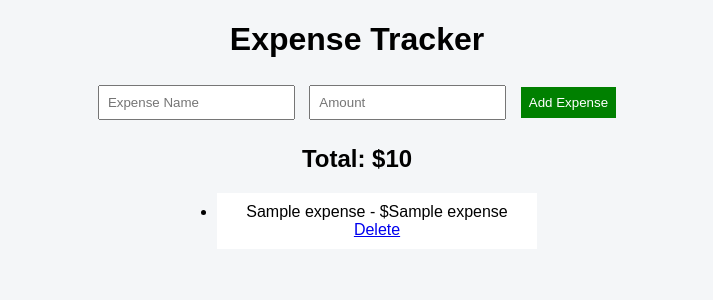
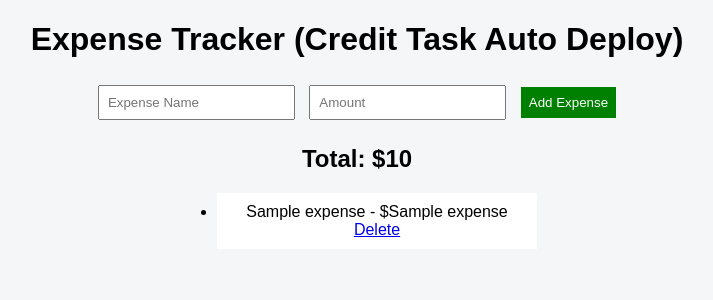
Before and after one commit to joleennnnnyu/expense-tracker-app, a Flask app: template templates/index.html in a window 1280 px wide. Shown: the top 300 px of the page, without its empty margins (283-996 px from the left). Run offline with Flask 3, Linux system fonts and the light colour scheme; the template is opened without the code that fills it: most values are stand-ins (such as "Sample title", 1, 10 or a date in 2020); some libraries are stand-ins or nearby versions.

Commit message:
Auto deploy credit task

```diff
--- a/templates/index.html
+++ b/templates/index.html
@@ -1,12 +1,12 @@
 <!DOCTYPE html>
 <html>
 <head>
-    <title>Expense Tracker (Credit Task Auto Deploy)</title>
+    <title>Expense Tracker</title>
     <link rel="stylesheet" href="{{ url_for('static', filename='style.css') }}">
 </head>
 <body>
 
-    <h1>Expense Tracker</h1>
+    <h1>Expense Tracker (Credit Task Auto Deploy)</h1>
 
     <form action="/add" method="post">
         <input type="text" name="name" placeholder="Expense Name" required>
```
